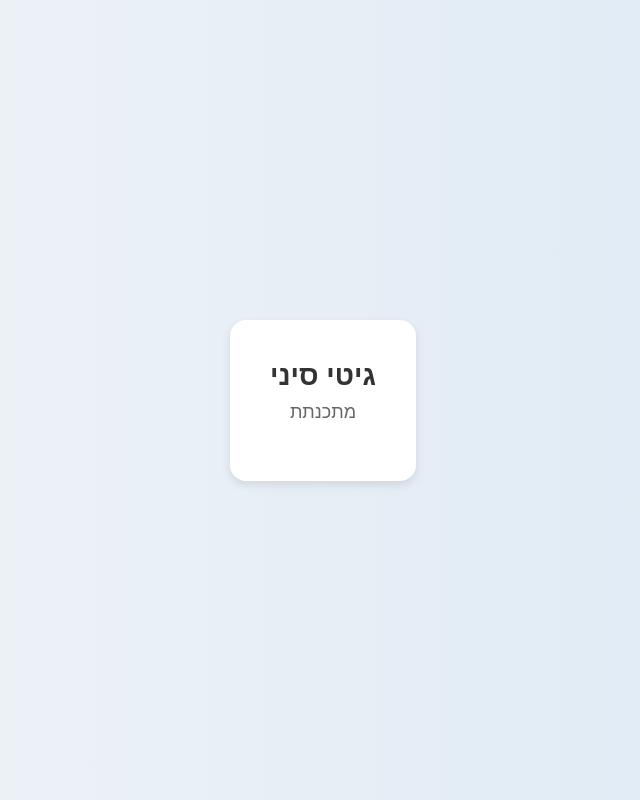
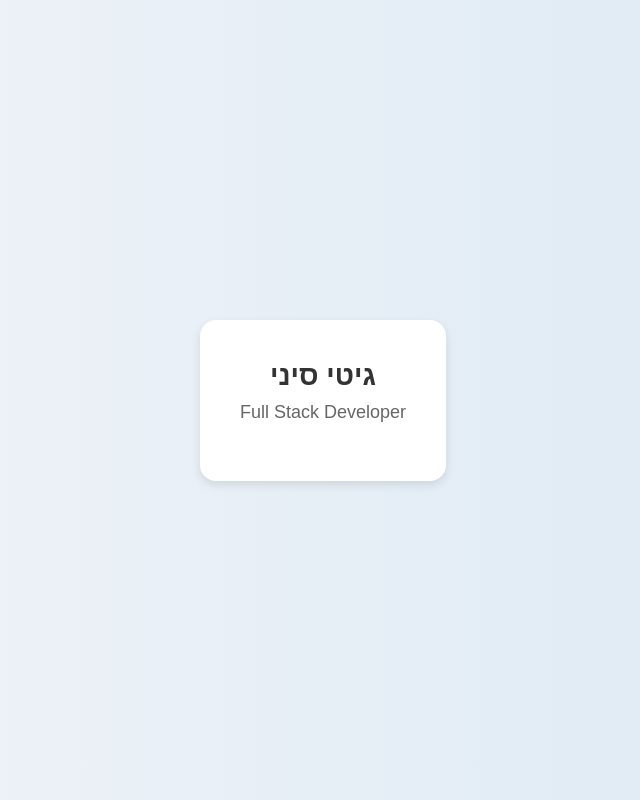
Before and after one commit to GittySinai/DevopsProject, a plain HTML site: page index.html in a window 1280 px wide. Shown: the whole page, without its empty margins (317-957 px from the left). Drawn offline with Linux system fonts and the light colour scheme.

Commit message:
second  commit

```diff
--- a/index.html
+++ b/index.html
@@ -45,7 +45,7 @@
 <body>
   <div class="card">
     <h1>גיטי סיני</h1>
-    <p>מתכנתת </p>
+    <p>Full Stack Developer </p>
   </div>
 </body>
 </html>
```
